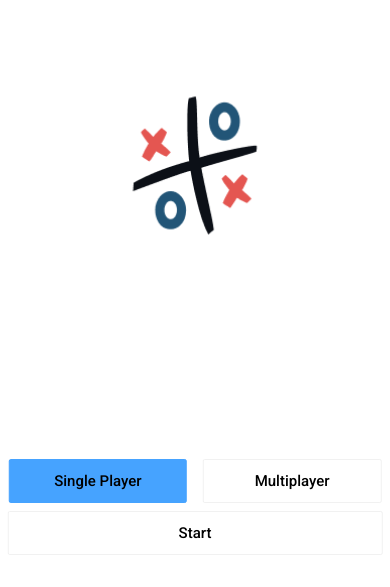
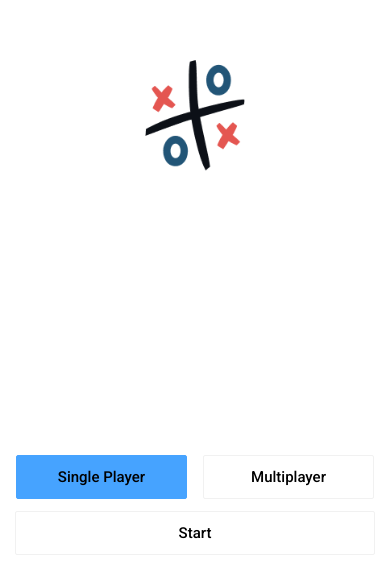
Before and after one commit to tices0/Web-Games, a React (Create React App) app in the folder tic-tac-toe/: page / in a window 390 px wide. Shown: the part 257-844 px from the top of the page. Built offline with nearby package versions, Linux system fonts and the light colour scheme.

Commit message:
menu styled

```diff
--- a/tic-tac-toe/src/styles/style.css
+++ b/tic-tac-toe/src/styles/style.css
@@ -137,10 +137,10 @@ main.menu {
 }
 main.menu img {
   position: absolute;
-  top: 50%;
+  top: calc(50% - 50px);
   left: 50%;
   transform: translate(-50%, -50%);
-  width: 125px;
+  width: 100px;
 }
 main.menu button {
   border: 1.5px solid #f1f1f1;
@@ -161,7 +161,7 @@ main.menu .btn-container {
   justify-content: center;
   align-items: center;
   flex-direction: column;
-  gap: 0.5rem;
+  gap: 0.75rem;
 }
 main.menu .mode-btns {
   display: flex;
@@ -169,7 +169,7 @@ main.menu .mode-btns {
   align-items: center;
   flex-direction: row;
   gap: 1rem;
-  width: calc(342px + 2rem - 1.5px);
+  min-width: 500px;
 }
 main.menu .mode-btns button {
   width: 100%;
@@ -182,9 +182,16 @@ main.menu .mode-btns button.active {
   border-color: #46a3ff;
 }
 main.menu .start {
-  width: calc(342px + 2rem - 1.5px);
+  min-width: 500px;
 }
 main.menu .start:hover {
   background-color: #ff827e;
   border-color: #ff827e;
+}
+
+@media only screen and (max-width: 575px) {
+  main.menu .start,
+  main.menu .mode-btns {
+    min-width: calc(100vw - 2rem);
+  }
 }/*# sourceMappingURL=style.css.map */
--- a/tic-tac-toe/src/styles/style.scss
+++ b/tic-tac-toe/src/styles/style.scss
@@ -185,10 +185,10 @@ main.menu {
 
 	img {
 		position: absolute;
-		top: 50%;
+		top: calc(50% - 50px);
 		left: 50%;
 		transform: translate(-50%, -50%);
-		width: 125px;
+		width: 100px;
 	}
 
 	button {
@@ -208,13 +208,13 @@ main.menu {
 		left: 50%;
 		transform: translate(-50%);
 		@include flexCenter(column);
-		gap: 0.5rem;
+		gap: 0.75rem;
 	}
 
 	.mode-btns {
 		@include flexCenter(row);
 		gap: 1rem;
-		width: calc((3 * (110px + 4px)) + 2rem - 1.5px);
+		min-width: 500px;
 
 		button {
 			width: 100%;
@@ -231,7 +231,7 @@ main.menu {
 	}
 
 	.start {
-		width: calc((3 * (110px + 4px)) + 2rem - 1.5px);
+		min-width: 500px;
 
 		&:hover {
 			background-color: $light-red;
@@ -239,3 +239,10 @@ main.menu {
 		}
 	}
 }
+
+@media only screen and (max-width: 575px) {
+	main.menu .start,
+	main.menu .mode-btns {
+		min-width: calc(100vw - 2rem);
+	}
+}
```
Also changed, not shown: 1 other file (tests, documents, lock files or other folders).
